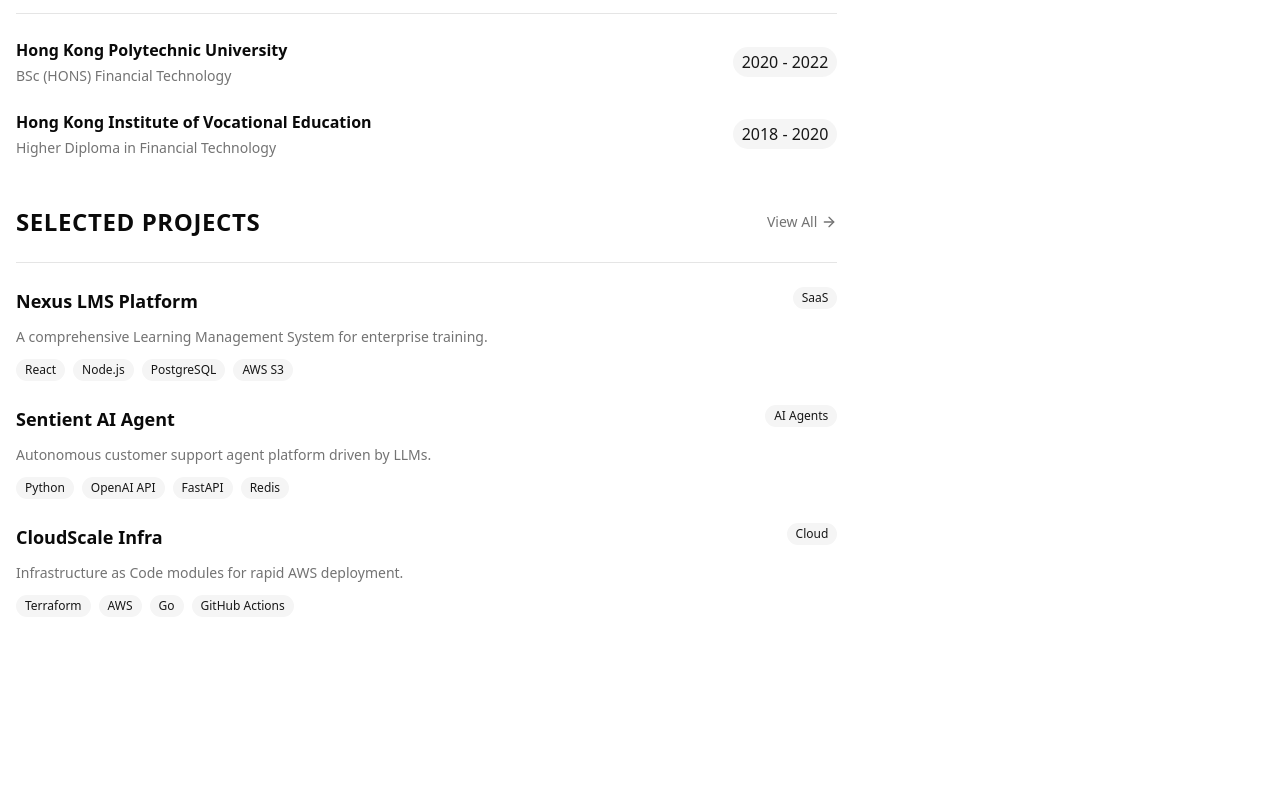
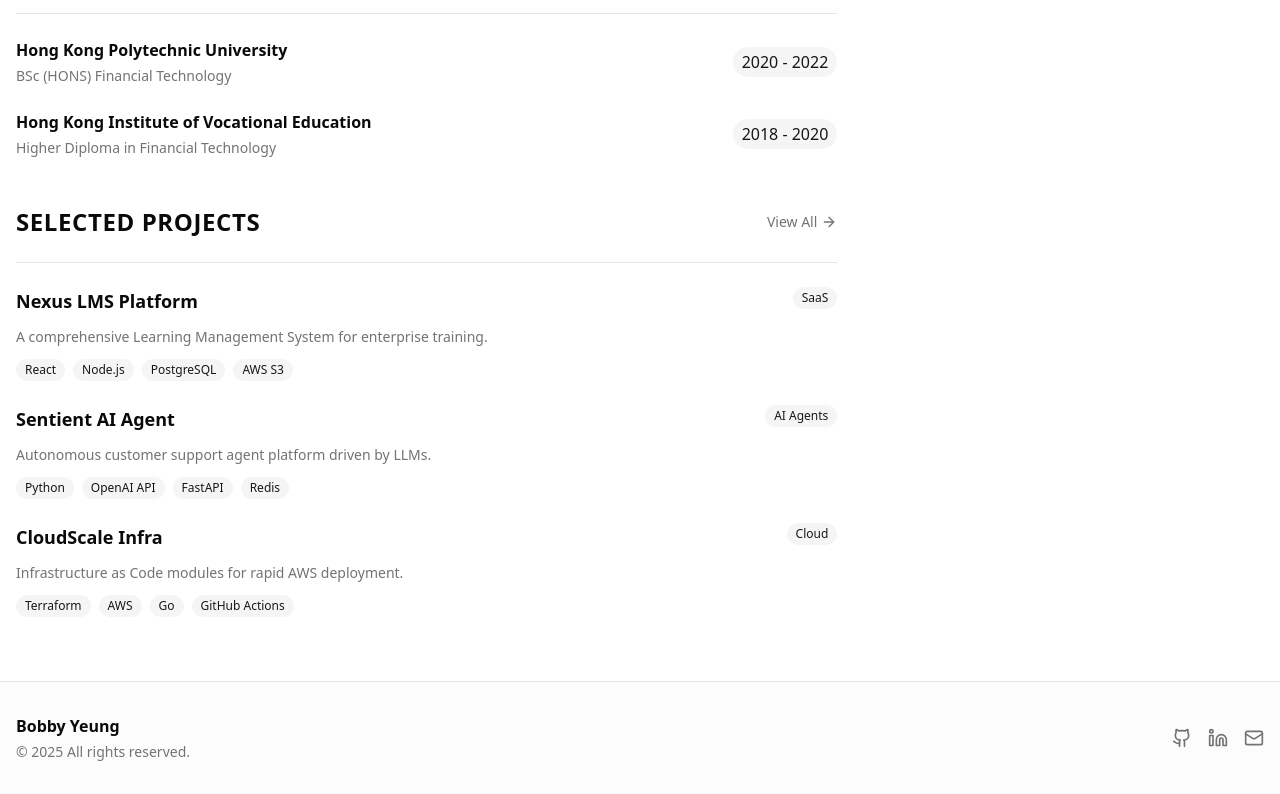
Before and after one commit to bobbyyng/portfolio, a Next.js app: page / in a window 1280 px wide. Shown: the part 941-1735 px from the top of the page. Before the commit the page ends 1622 px from the top, so only its background shows below. Built offline with nearby package versions, Linux system fonts and the light colour scheme.

Commit message:
Add Footer component to layout and integrate it into the RootLayout. The Footer includes social media links and copyright information, enhancing the overall site structure.

```diff
--- a/app/layout.tsx
+++ b/app/layout.tsx
@@ -2,6 +2,7 @@ import type { Metadata } from "next";
 import { Geist, Geist_Mono } from "next/font/google";
 import "./globals.css";
 import { Header } from "@/components/header";
+import { Footer } from "@/components/footer";
 
 const geistSans = Geist({
   variable: "--font-geist-sans",
@@ -30,6 +31,7 @@ export default function RootLayout({
       >
         <Header />
         <main>{children}</main>
+        <Footer />
       </body>
     </html>
   );
--- /dev/null
+++ b/components/footer.tsx
@@ -0,0 +1,56 @@
+"use client";
+
+import Link from "next/link";
+import profile from "@/content/profile.json";
+import { Github, Linkedin, Mail } from "lucide-react";
+
+export function Footer() {
+  const currentYear = new Date().getFullYear();
+
+  return (
+    <footer className="border-t border-border">
+      <div className="bg-muted/30">
+        <div className="container mx-auto px-4 py-8">
+          <div className="flex flex-col sm:flex-row justify-between items-center gap-4">
+            {/* Left side - Name and Copyright */}
+            <div className="flex flex-col sm:items-start items-center gap-1">
+              <p className="font-semibold text-foreground">{profile.name}</p>
+              <p className="text-sm text-muted-foreground">
+                © {currentYear} All rights reserved.
+              </p>
+            </div>
+
+            {/* Right side - Social Icons */}
+            <div className="flex items-center gap-4">
+              <Link
+                href={profile.contact.github}
+                target="_blank"
+                rel="noopener noreferrer"
+                className="text-muted-foreground hover:text-foreground transition-colors"
+                aria-label="GitHub"
+              >
+                <Github className="h-5 w-5" />
+              </Link>
+              <Link
+                href={profile.contact.linkedin}
+                target="_blank"
+                rel="noopener noreferrer"
+                className="text-muted-foreground hover:text-foreground transition-colors"
+                aria-label="LinkedIn"
+              >
+                <Linkedin className="h-5 w-5" />
+              </Link>
+              <Link
+                href={`mailto:${profile.contact.email}`}
+                className="text-muted-foreground hover:text-foreground transition-colors"
+                aria-label="Email"
+              >
+                <Mail className="h-5 w-5" />
+              </Link>
+            </div>
+          </div>
+        </div>
+      </div>
+    </footer>
+  );
+}
```
